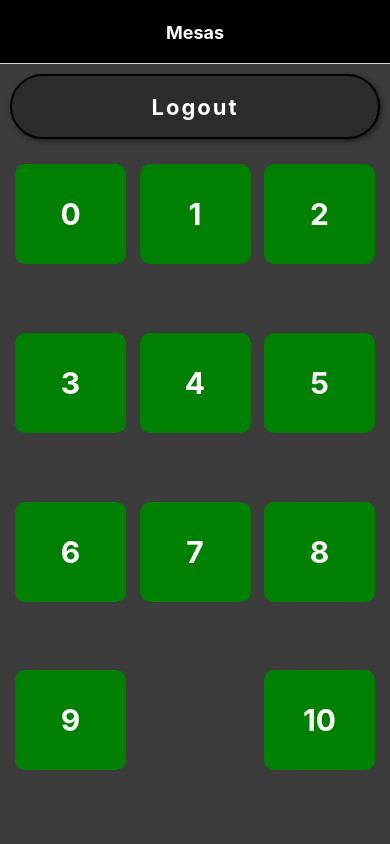
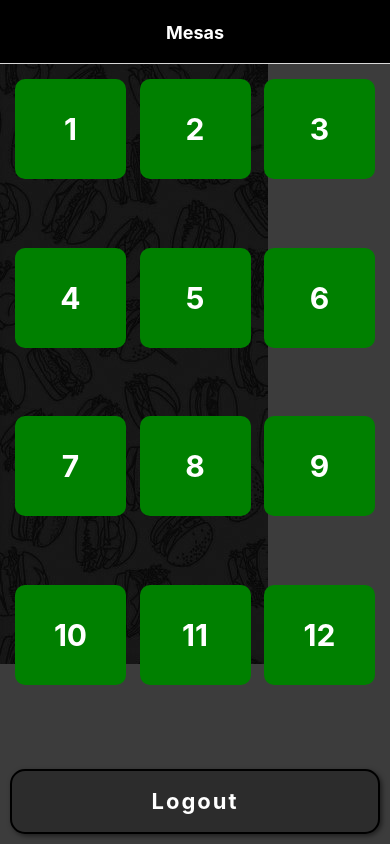
Before and after one commit to SessyoinKirin/Trabalho-de-Conclusao, a React Native app: screen /Mesa in a window 390 px wide. Built offline with nearby package versions, Linux system fonts and the light colour scheme.

Commit message:
Poucas mudanças no visual

```diff
--- a/App.js
+++ b/App.js
@@ -34,6 +34,7 @@ const initialState = [
   { id: 8, enabled: true, lista: [] },
   { id: 9, enabled: true, lista: [] },
   { id: 10, enabled: true, lista: [] },
+  { id: 11, enabled: true, lista: [] },
 ];
 const reducer = (prevState, action) => {
   switch (action.type) {
--- a/estiloGeral.js
+++ b/estiloGeral.js
@@ -128,7 +128,7 @@ const styles = StyleSheet.create({
     cardapioTexto: {
         padding: 2,
         margin: 2,
-        fontSize: 20,
+        fontSize: 22,
         color: '#fff',
         textAlign: 'center',
     },
@@ -166,7 +166,7 @@ const styles = StyleSheet.create({
         paddingBottom: 10,
     },
     cardapioBotaoAdd: {
-        backgroundColor: '#f23005',
+        backgroundColor: '#5cb85c',
         padding: 10,
         borderRadius: 5,
         marginTop: 10,
@@ -178,7 +178,7 @@ const styles = StyleSheet.create({
         justifyContent: 'center',
     },
     cardapioAdd: {
-        fontSize: 17,
+        fontSize: 19,
         fontWeight: 'bold',
         // color: '#fff',
     },
@@ -186,15 +186,18 @@ const styles = StyleSheet.create({
         flexDirection: 'row',
     },
     cardapioBotaoCount: {
-        backgroundColor: '#5cb85c',
+        backgroundColor: '#00B1BC',
         padding: 10,
         borderRadius: 5,
         marginTop: 10,
         alignItems: 'center',
+        alignSelf: 'center',
     },
     cardapioSinal: {
-        fontSize: 20,
+        fontSize: 21,
         fontWeight: 'bold',
+        alignItems: 'center',
+        alignSelf: 'center',
     },
     cardapioInput: {
         width: '90%',
@@ -285,7 +288,7 @@ const styles = StyleSheet.create({
         alignItems: 'center',
         margin: 10,
         backgroundColor: '#2c2c2c',
-        borderRadius: 50,
+        borderRadius: 15,
         borderWidth: 2,
         borderColor: ['#1c1c1c', '#0c0c0c'],
         shadowColor: '#000',
--- a/src/components/Mesa/index.js
+++ b/src/components/Mesa/index.js
@@ -9,7 +9,7 @@
  */
 import { StatusBar } from 'expo-status-bar';
 import * as React from 'react';
-import { Button, StyleSheet, Text, View, TouchableOpacity, Image } from 'react-native';
+import { Button, StyleSheet, Text, View, TouchableOpacity, Image, ImageBackground } from 'react-native';
 import { NavigationContainer } from '@react-navigation/native';
 import { createNativeStackNavigator } from '@react-navigation/native-stack';
 import styles from '../../../estiloGeral';
@@ -21,15 +21,17 @@ function Mesa({ navigation }) {
     return (
 
         <View style={styles.mesaContainer}>
-            <TouchableOpacity onPress={() => navigation.navigate('Los Hermanos')} style={styles.mesaAdicionar}>
-                <Text style={styles.mesaLetra}>Logout</Text>
-            </TouchableOpacity>
-            <View style={styles.mesas}>
-                {
-                    state.map(item => <MesaUnidade key={item.id} index={item.id} lista={item.lista} navigation={navigation} />)
-                }
+            <ImageBackground source={require('../../../assets/fundo1-escuro.jpg')} style={styles.imgFundo1}>
+                <View style={styles.mesas}>
+                    {
+                        state.map(item => <MesaUnidade key={item.id} index={item.id} lista={item.lista} navigation={navigation} />)
+                    }
 
-            </View>
+                </View>
+                <TouchableOpacity onPress={() => navigation.navigate('Los Hermanos')} style={styles.mesaAdicionar}>
+                    <Text style={styles.mesaLetra}>Logout</Text>
+                </TouchableOpacity>
+            </ImageBackground>
         </View>
     );
 }
@@ -45,7 +47,7 @@ function MesaUnidade({ index, lista, navigation }) {
     const mesaTexto = state[index]?.enabled ? styles.mesaTexto : [styles.mesaTexto, styles.mesaTextoDisabled];
     return (
         <TouchableOpacity style={mesaStyle} onPress={() => navigation.navigate('Carrinho', { mesaIndex: index })} disabled={!state[index].enabled}>
-            <Text style={mesaTexto}>{index}</Text>
+            <Text style={mesaTexto}>{index+1}</Text>
         </TouchableOpacity>
     );
 }
--- a/src/components/cardapio/contador.js
+++ b/src/components/cardapio/contador.js
@@ -13,7 +13,7 @@ import { NavigationContainer } from '@react-navigation/native';
 import { createNativeStackNavigator } from '@react-navigation/native-stack';
 import styles from '../../../estiloGeral';
 
-export default function Contador({item ,navigation}) {
+export default function Contador({ item, navigation }) {
   const [count, setCount] = useState(1);
 
   const handleIncrease = () => {
@@ -21,7 +21,7 @@ export default function Contador({item ,navigation}) {
   };
 
   const handleDecrease = () => {
-    if(count > 1){
+    if (count > 1) {
       setCount(count - 1);
     }
   };
@@ -30,18 +30,19 @@ export default function Contador({item ,navigation}) {
     <>
       <TouchableOpacity
         onPress={handleDecrease}
-      style={[styles.cardapioBotaoCount, {flex:1}]}
+        style={[styles.cardapioBotaoCount, { flex: 1 }]}
       >
         <Text style={styles.cardapioSinal}>-</Text>
       </TouchableOpacity>
-    <TouchableOpacity onPress={()=>{
+      <TouchableOpacity onPress={() => {
         // console.log(item)
-      navigation.navigate('Carrinho', {item:item, count:count})}} style={[styles.cardapioBotaoAdd, {flex:4}]}>
-      <Text style={styles.cardapioAdd}>Adicionar -- {count}</Text>
+        navigation.navigate('Carrinho', { item: item, count: count })
+      }} style={[styles.cardapioBotaoAdd, { flex: 4 }]}>
+        <Text style={styles.cardapioAdd}>Adicionar {count}</Text>
       </TouchableOpacity>
       <TouchableOpacity
         onPress={handleIncrease}
-      style={[styles.cardapioBotaoCount, {flex:1}]}
+        style={[styles.cardapioBotaoCount, { flex: 1 }]}
       >
         <Text style={styles.cardapioSinal}>+</Text>
       </TouchableOpacity>
--- a/src/components/cardapio/index.js
+++ b/src/components/cardapio/index.js
@@ -67,7 +67,6 @@ useEffect(()=>{
               <Text style={styles.cardapioTexto} numberOfLines={1}>{item.nome}</Text>
             </View>
             <View style={[styles.cardapioContador, { flex: 3 }]}>
-
               <Contador item={item} navigation={navigation}/>
             </View>
           </View>
```
Lines whose indentation alone changed are shown as unchanged.
